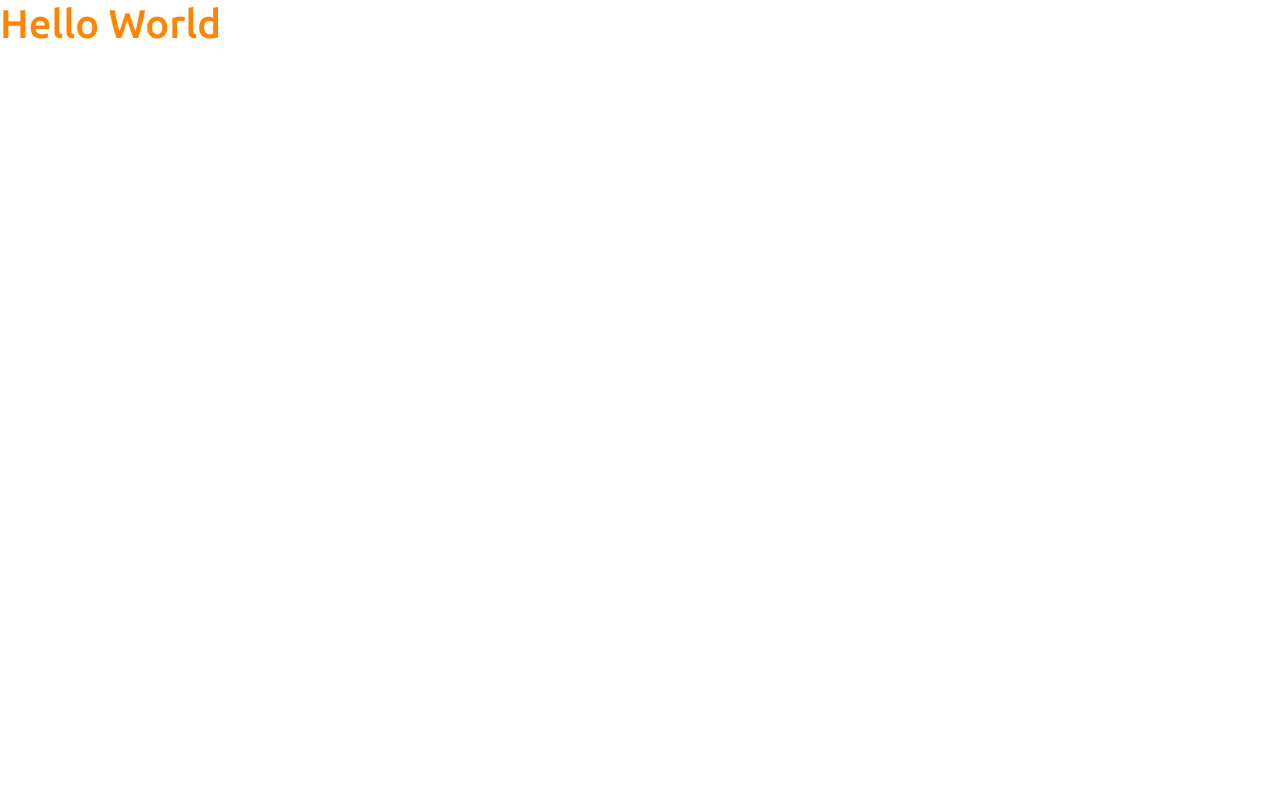
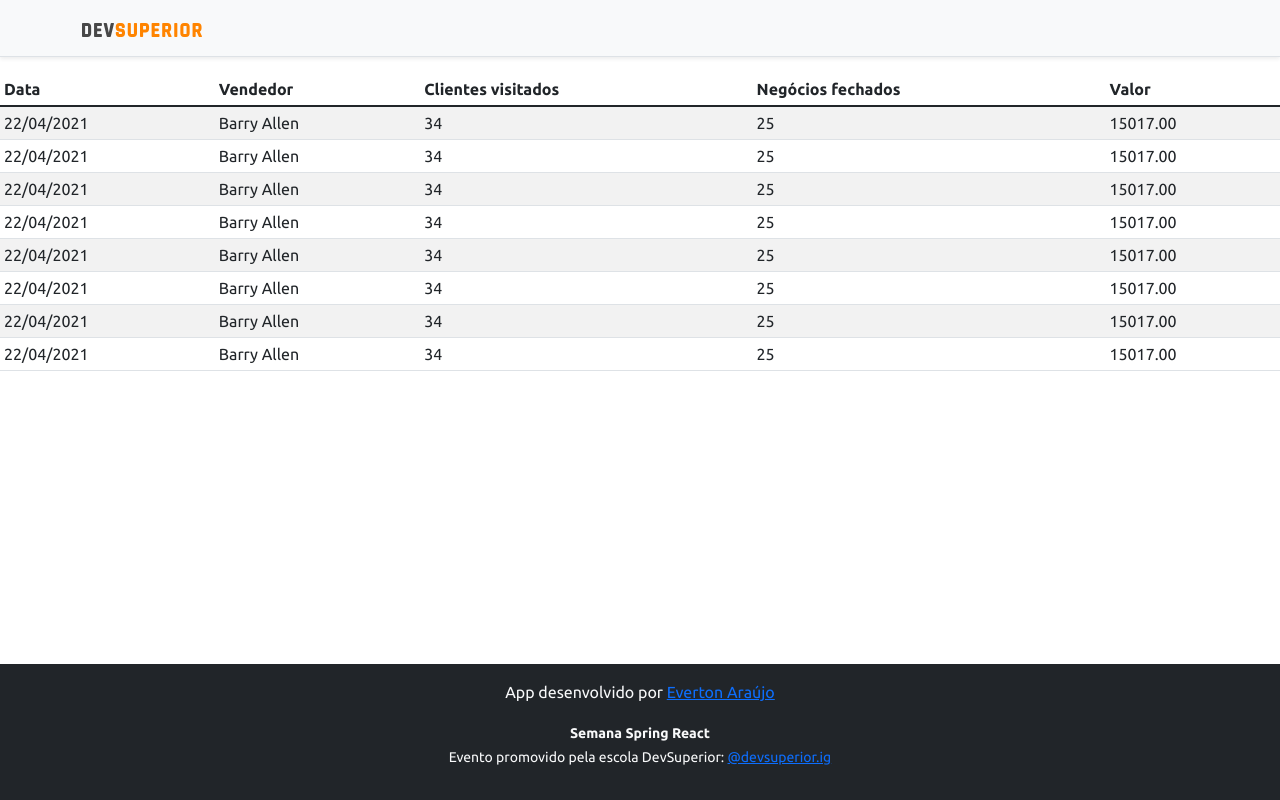
Before and after one commit to everton-araujo/ds-vendas, a React (Create React App) app in the folder frontend/: page / in a window 1280 px wide. Built offline with nearby package versions, Linux system fonts and the light colour scheme.

Commit message:
Static layout

```diff
--- a/frontend/src/App.tsx
+++ b/frontend/src/App.tsx
@@ -1,9 +1,13 @@
-function App() {
+import { DataTable } from "components/DataTable";
+import { Footer } from "components/Footer";
+import { NavBar } from "components/NavBar";
+
+export default function App() {
   return (
-    <div>
-      <h1 className='text-primary'>Hello World</h1>
-    </div>
+    <>
+      <NavBar />
+      <DataTable />
+      <Footer />
+    </>
   );
 }
-
-export default App;
--- /dev/null
+++ b/frontend/src/components/DataTable/index.tsx
@@ -0,0 +1,75 @@
+export function DataTable() {
+  return (
+    <div className="table-responsive">
+      <table className="table table-striped table-sm">
+        <thead>
+          <tr>
+            <th>Data</th>
+            <th>Vendedor</th>
+            <th>Clientes visitados</th>
+            <th>Negócios fechados</th>
+            <th>Valor</th>
+          </tr>
+        </thead>
+        <tbody>
+          <tr>
+            <td>22/04/2021</td>
+            <td>Barry Allen</td>
+            <td>34</td>
+            <td>25</td>
+            <td>15017.00</td>
+          </tr>
+          <tr>
+            <td>22/04/2021</td>
+            <td>Barry Allen</td>
+            <td>34</td>
+            <td>25</td>
+            <td>15017.00</td>
+          </tr>
+          <tr>
+            <td>22/04/2021</td>
+            <td>Barry Allen</td>
+            <td>34</td>
+            <td>25</td>
+            <td>15017.00</td>
+          </tr>
+          <tr>
+            <td>22/04/2021</td>
+            <td>Barry Allen</td>
+            <td>34</td>
+            <td>25</td>
+            <td>15017.00</td>
+          </tr>
+          <tr>
+            <td>22/04/2021</td>
+            <td>Barry Allen</td>
+            <td>34</td>
+            <td>25</td>
+            <td>15017.00</td>
+          </tr>
+          <tr>
+            <td>22/04/2021</td>
+            <td>Barry Allen</td>
+            <td>34</td>
+            <td>25</td>
+            <td>15017.00</td>
+          </tr>
+          <tr>
+            <td>22/04/2021</td>
+            <td>Barry Allen</td>
+            <td>34</td>
+            <td>25</td>
+            <td>15017.00</td>
+          </tr>
+          <tr>
+            <td>22/04/2021</td>
+            <td>Barry Allen</td>
+            <td>34</td>
+            <td>25</td>
+            <td>15017.00</td>
+          </tr>
+        </tbody>
+      </table>
+    </div>
+  );
+}
--- /dev/null
+++ b/frontend/src/components/Footer/index.tsx
@@ -0,0 +1,12 @@
+export function Footer() {
+  return (
+    <footer className="footer mt-auto py-3 bg-dark">
+      <div className="container">
+        <p className="text-light">App desenvolvido por <a href="https://github.com/everton-araujo" target="_blank" rel="noreferrer">Everton Araújo</a></p>
+        <p className="text-light"><small><strong>Semana Spring React</strong><br />
+          Evento promovido pela escola DevSuperior: <a href="https://instagram.com/devsuperior.ig" target="_blank" rel="noreferrer">@devsuperior.ig</a></small></p>
+      </div>
+    </footer>
+
+  );
+}
--- /dev/null
+++ b/frontend/src/components/NavBar/index.tsx
@@ -0,0 +1,13 @@
+import ImgDsDark from 'assets/img/ds-dark.svg'
+
+export function NavBar() {
+  return (
+    <div className="d-flex flex-column flex-md-row align-items-center p-3 px-md-4 mb-3 bg-light border-bottom shadow-sm">
+      <div className="container">
+        <nav className="my-2 my-md-0 mr-md-3">
+          <img src={ImgDsDark} alt="DevSuperior" width="120" />
+        </nav>
+      </div>
+    </div>
+  );
+}
```
Also changed, not shown: frontend/src/assets/img/ds-dark.svg (added).
